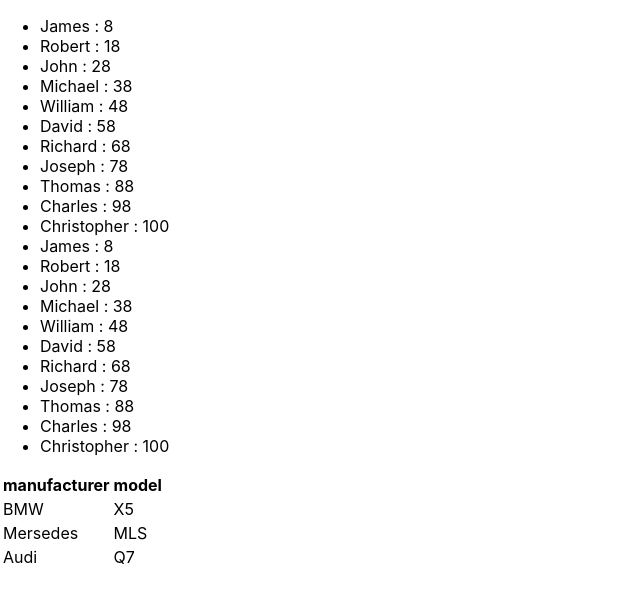
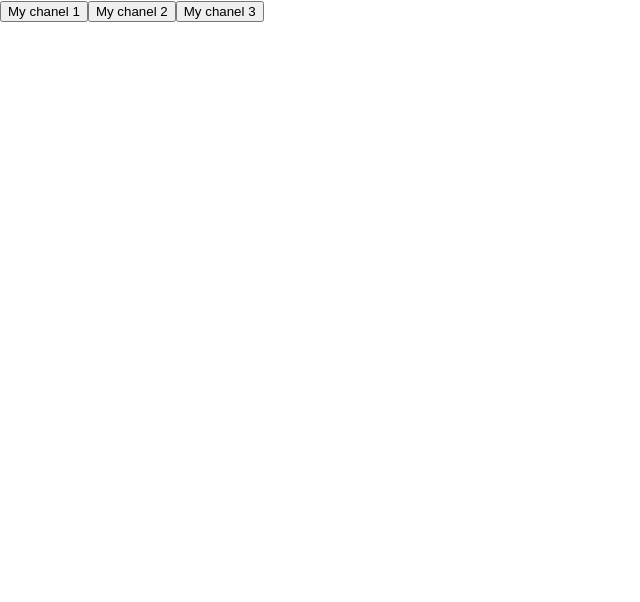
Before and after one commit to Alina-Murashko/my-micro-tasks, a React (Create React App) app: page / in a window 1280 px wide. Shown: the top 602 px of the page, without its empty margins (0-640 px from the left). Built offline with nearby package versions, Linux system fonts and the light colour scheme.

Commit message:
universal button

```diff
--- a/src/App.tsx
+++ b/src/App.tsx
@@ -1,7 +1,10 @@
 
 import './App.css';
-import React, {useState} from 'react';
+import React, {MouseEvent, useState} from 'react';
 import {NewComponent} from "./components/NewComponent";
+import { Education_Button } from './components/Education_Button';
+import { Button } from './components/Button';
+
 
 
 function App() {
@@ -36,9 +39,31 @@
       {manufacturer: 'Mersedes', model: 'MLS'},
       {manufacturer: 'Audi', model: 'Q7'}
   ]
+
+   /* const myFirstSubscriber = (event:MouseEvent<HTMLButtonElement>) => {
+      console.log("hello, my name Alina")
+    }
+
+    const myTwoSubscriber = (event:MouseEvent<HTMLButtonElement>) => {
+      console.log("hello, my name Valera")
+    }*/
+
+    const ButtonOneFoo = (name: string, age: number) => {
+      console.log(`hello, my name ${name}, age ${age}`)
+    }
+
+    const ButtonTwoFoo = (name: string) => {
+      console.log(`bye, ${name}`)
+    }
+
     return (
-        <NewComponent students={students} topCars={topCars}/>
-    );
+        <div>
+          <Button title={'My chanel 1'} callback={() => {ButtonOneFoo("Button_1", 23)}}/>
+          <Button title={'My chanel 2'} callback={() => {ButtonOneFoo("Button_2", 11)}}/>
+          <Button title={'My chanel 3'} callback={() => {ButtonTwoFoo("Input")}}/>
+        </div>
+
+    )
 }
 
 export default App;
--- /dev/null
+++ b/src/components/Button.tsx
@@ -0,0 +1,16 @@
+type ButtonPropType = {
+    title : string
+    callback: () => void
+}
+
+
+export const Button = (props: ButtonPropType) => {
+
+    const onClickHundler = () => {
+       props.callback()
+      }
+
+    return (
+        <button  onClick={onClickHundler}>{props.title}</button>
+    )
+}
--- /dev/null
+++ b/src/components/Education_Button.tsx
@@ -0,0 +1,25 @@
+export const Education_Button = ()=> {
+
+    const onClickHundler = (name:string) => {
+        console.log(`hello, my name ${name}`)
+      }
+
+      const fool = () => {
+          console.log(100200)
+      }
+
+      const foolTwo = (number: number) => {
+          console.log(number)
+      }
+
+    return (
+        <div>
+            <button onClick={() => {console.log("hello!")}}>MyYouTubeChanel-1</button>
+            <button onClick={() => {onClickHundler("Alina")}}>MyYouTubeChanel-2</button>
+            <button onClick={() => {onClickHundler("Vova")}}>MyYouTubeChanel-3</button>
+            <button onClick={() => onClickHundler("some info")}>MyYouTubeChanel-4</button>
+            <button onClick={fool}>1</button>
+            <button onClick={() => {foolTwo(100200)}}>2</button>
+        </div>
+    )
+}
```
